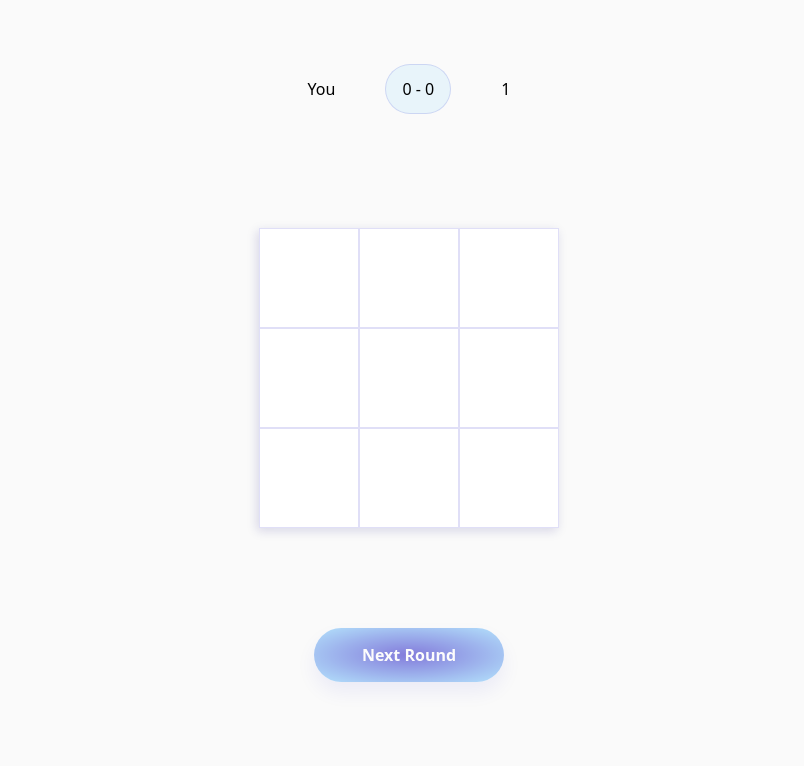
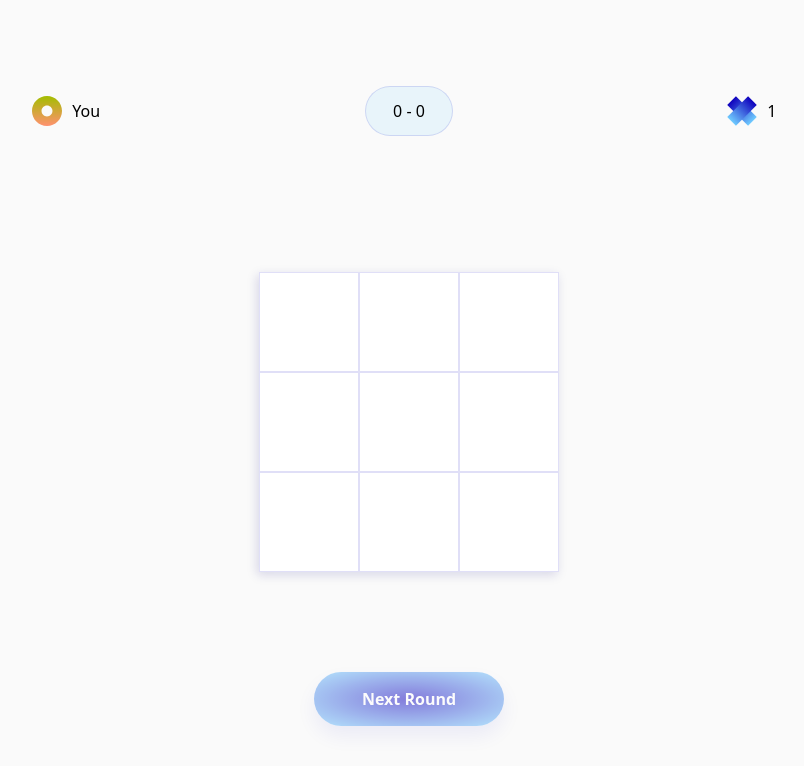
Before and after one commit to haneenmahd/tic-tac-go, a React (Create React App) app: page /game/1/1 in a window 1280 px wide. Shown: the top 766 px of the page, without its empty margins (231-1035 px from the left). Built offline with nearby package versions, Linux system fonts and the light colour scheme.

Commit message:
display player sides

```diff
--- a/src/pages/Game.js
+++ b/src/pages/Game.js
@@ -117,13 +117,27 @@ const Game = (props) => {
   return (
     <FlexDiv direction="column">
       <FlexDiv direction="row">
-        <PlayerName active={currentSide === side}>You</PlayerName>
+        <FlexDiv direction="row" gap="10px">
+          <img
+            height={30}
+            src={side === PlayerSide.X ? SymbolX : SymbolO}
+            alt="Symbol for You"
+          />
+          <PlayerName active={currentSide === side}>You</PlayerName>
+        </FlexDiv>
 
         <GameInfo>
           {score} - {opponentScore}
         </GameInfo>
 
-        <PlayerName active={currentSide !== side}>{mode}</PlayerName>
+        <FlexDiv direction="row" gap="10px">
+          <img
+            height={30}
+            src={side !== PlayerSide.X ? SymbolX : SymbolO}
+            alt="Symbol for You"
+          />
+          <PlayerName active={currentSide !== side}>{mode}</PlayerName>
+        </FlexDiv>
       </FlexDiv>
 
       <FlexDiv direction="column" gap="100px">
--- a/src/styling/index.js
+++ b/src/styling/index.js
@@ -63,6 +63,7 @@ export const Button = styled.div`
 `;
 
 export const HighlightedText = styled.b`
+  margin: 0 0.2rem;
   color: transparent;
   background: linear-gradient(90deg, ${COLORS.blue}, ${COLORS.lightBlue} 120%);
   background-clip: text;
@@ -70,6 +71,9 @@ export const HighlightedText = styled.b`
 `;
 
 export const GameInfo = styled.div`
+  display: flex;
+  justify-content: center;
+  width: 10rem;
   padding: 0.8rem 1em;
   background: ${COLORS.fadedLightBlue};
   border: 1px solid ${COLORS.fadedBlue};
```
